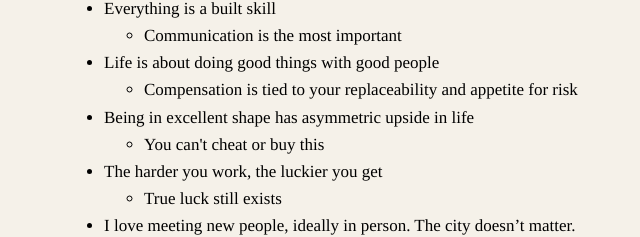
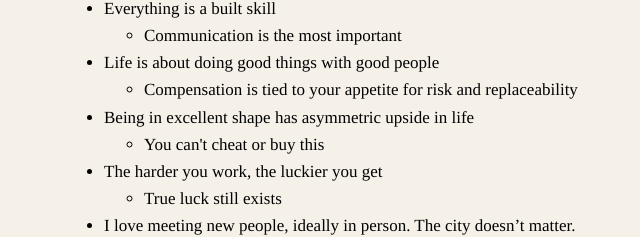
Before and after one commit to sonith1/sonith-org, a plain HTML site: page index.html in a window 1280 px wide. Shown: the part 944-1181 px from the top of the page, 226-866 px from the left. Drawn offline with Linux system fonts and the light colour scheme.

Commit message:
Update index.html

```diff
--- a/index.html
+++ b/index.html
@@ -105,7 +105,7 @@
         </li>
         <li>Life is about doing good things with good people
             <ul>
-                <li>Compensation is tied to your replaceability and appetite for risk</li>
+                <li>Compensation is tied to your appetite for risk and replaceability</li>
             </ul>
         </li>
         <li>Being in excellent shape has asymmetric upside in life
```
